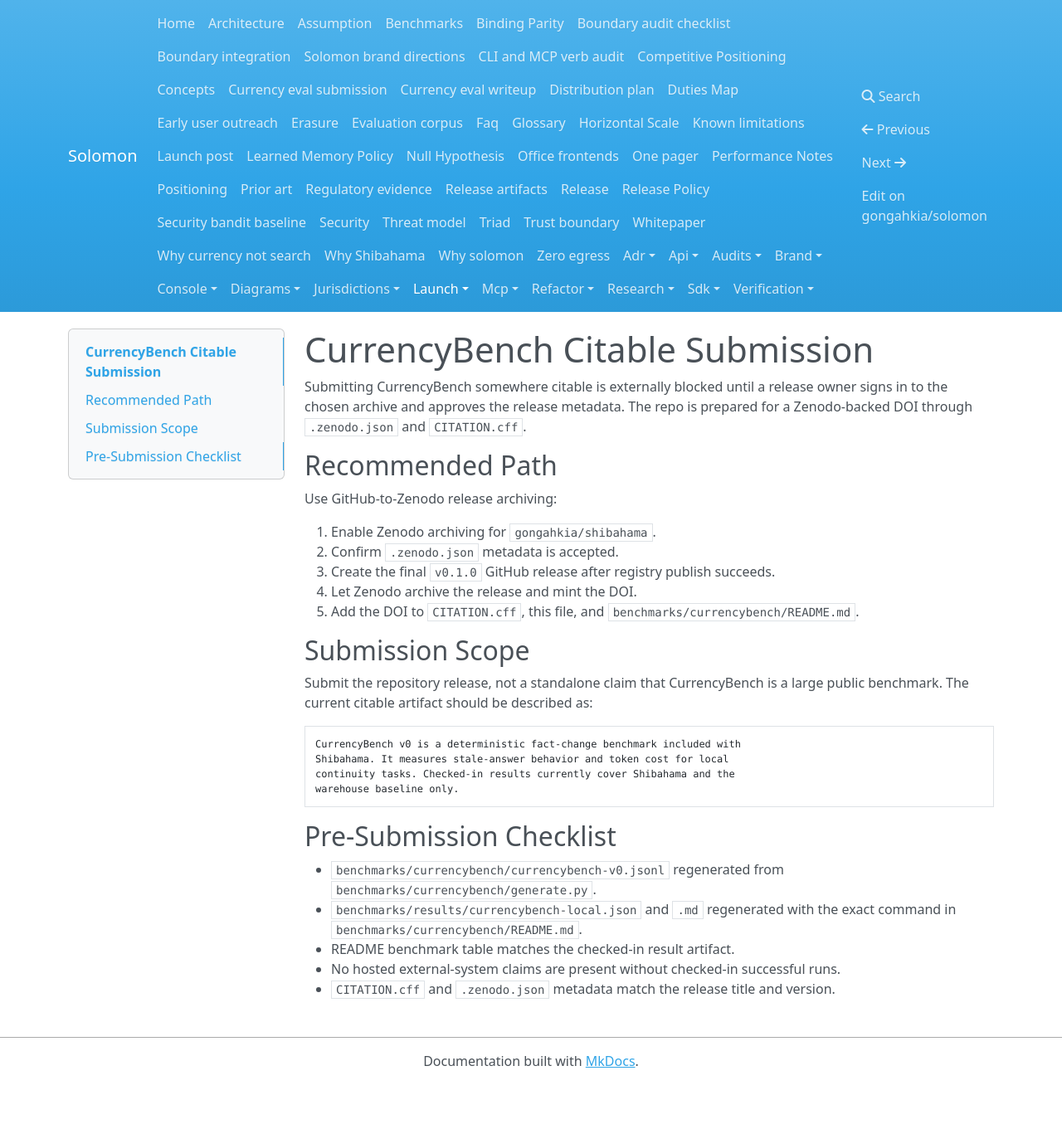
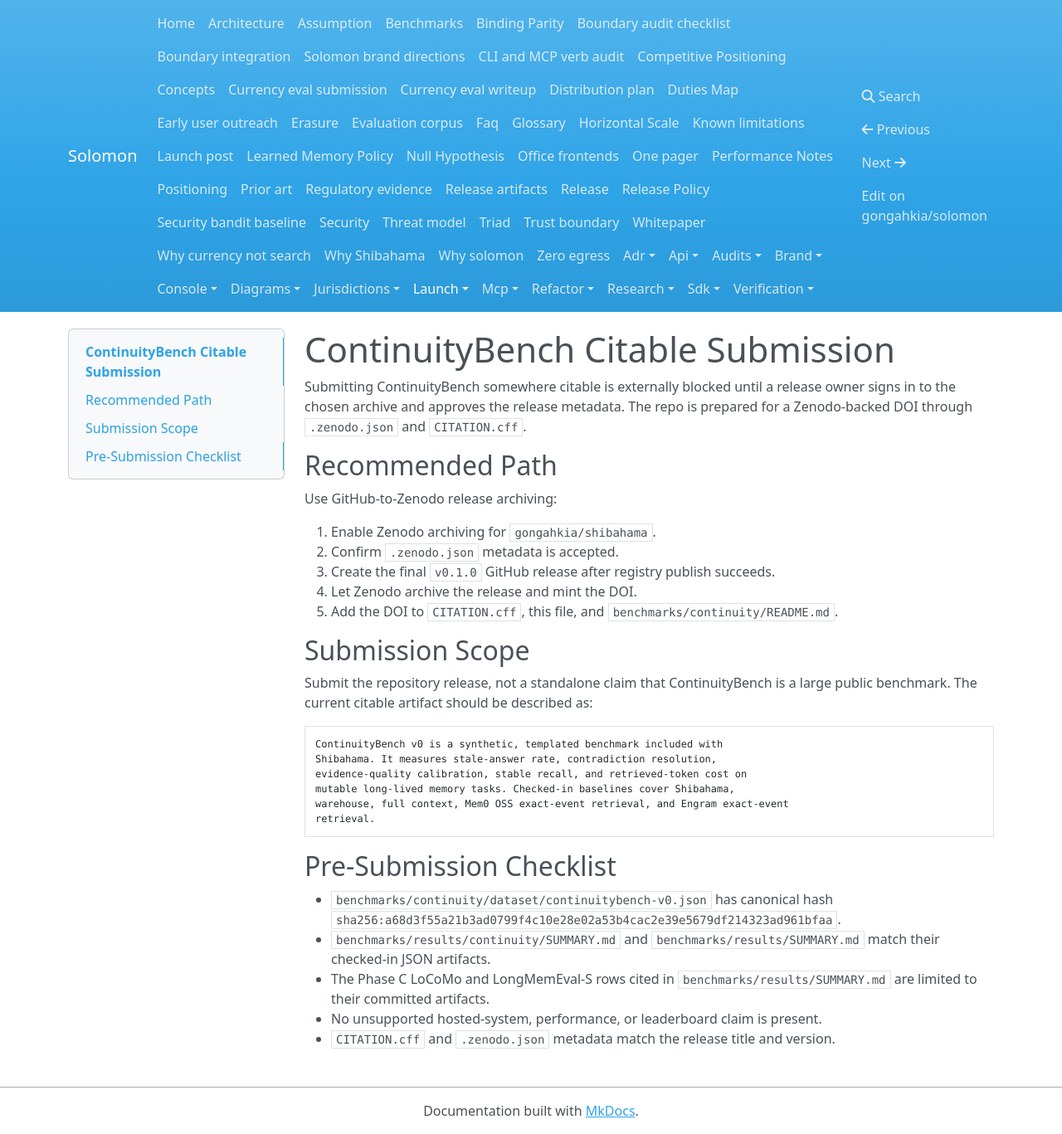
Before and after one commit to gongahkia/solomon, an MkDocs documentation site: the page built from docs/launch/citable-submission.md, in a window 1280 px wide. Shown: the whole page at 83% size. Built offline with MkDocs 1.6.1, drawn with Linux system fonts in a browser that asks for light colours; nearby versions of some CDN libraries; before the commit the page ends 1307 px from its top, so only the background shows below that.

Commit message:
docs: prepare ContinuityBench archive metadata
(cherry picked from commit 22ef707c57cefdcddfdbf3c8d9bb57ca6aa69e6f)
(cherry picked from commit 523ff76c6f50466d8df924fc73023417b8e221b1)

````diff
--- a/docs/launch/citable-submission.md
+++ b/docs/launch/citable-submission.md
@@ -1,6 +1,6 @@
-# CurrencyBench Citable Submission
+# ContinuityBench Citable Submission
 
-Submitting CurrencyBench somewhere citable is externally blocked until a release
+Submitting ContinuityBench somewhere citable is externally blocked until a release
 owner signs in to the chosen archive and approves the release metadata. The repo
 is prepared for a Zenodo-backed DOI through `.zenodo.json` and `CITATION.cff`.
 
@@ -12,29 +12,30 @@
 2. Confirm `.zenodo.json` metadata is accepted.
 3. Create the final `v0.1.0` GitHub release after registry publish succeeds.
 4. Let Zenodo archive the release and mint the DOI.
-5. Add the DOI to `CITATION.cff`, this file, and
-   `benchmarks/currencybench/README.md`.
+5. Add the DOI to `CITATION.cff`, this file, and `benchmarks/continuity/README.md`.
 
 ## Submission Scope
 
-Submit the repository release, not a standalone claim that CurrencyBench is a
+Submit the repository release, not a standalone claim that ContinuityBench is a
 large public benchmark. The current citable artifact should be described as:
 
 ```text
-CurrencyBench v0 is a deterministic fact-change benchmark included with
-Shibahama. It measures stale-answer behavior and token cost for local
-continuity tasks. Checked-in results currently cover Shibahama and the
-warehouse baseline only.
+ContinuityBench v0 is a synthetic, templated benchmark included with
+Shibahama. It measures stale-answer rate, contradiction resolution,
+evidence-quality calibration, stable recall, and retrieved-token cost on
+mutable long-lived memory tasks. Checked-in baselines cover Shibahama,
+warehouse, full context, Mem0 OSS exact-event retrieval, and Engram exact-event
+retrieval.
 ```
 
 ## Pre-Submission Checklist
 
-- `benchmarks/currencybench/currencybench-v0.jsonl` regenerated from
-  `benchmarks/currencybench/generate.py`.
-- `benchmarks/results/currencybench-local.json` and `.md` regenerated with the
-  exact command in `benchmarks/currencybench/README.md`.
-- README benchmark table matches the checked-in result artifact.
-- No hosted external-system claims are present without checked-in successful
-  runs.
+- `benchmarks/continuity/dataset/continuitybench-v0.json` has canonical hash
+  `sha256:a68d3f55a21b3ad0799f4c10e28e02a53b4cac2e39e5679df214323ad961bfaa`.
+- `benchmarks/results/continuity/SUMMARY.md` and
+  `benchmarks/results/SUMMARY.md` match their checked-in JSON artifacts.
+- The Phase C LoCoMo and LongMemEval-S rows cited in
+  `benchmarks/results/SUMMARY.md` are limited to their committed artifacts.
+- No unsupported hosted-system, performance, or leaderboard claim is present.
 - `CITATION.cff` and `.zenodo.json` metadata match the release title and
   version.
````
Also changed, not shown: docs/launch/writeup.md (+1 -1 lines), .zenodo.json, 1 other file.
